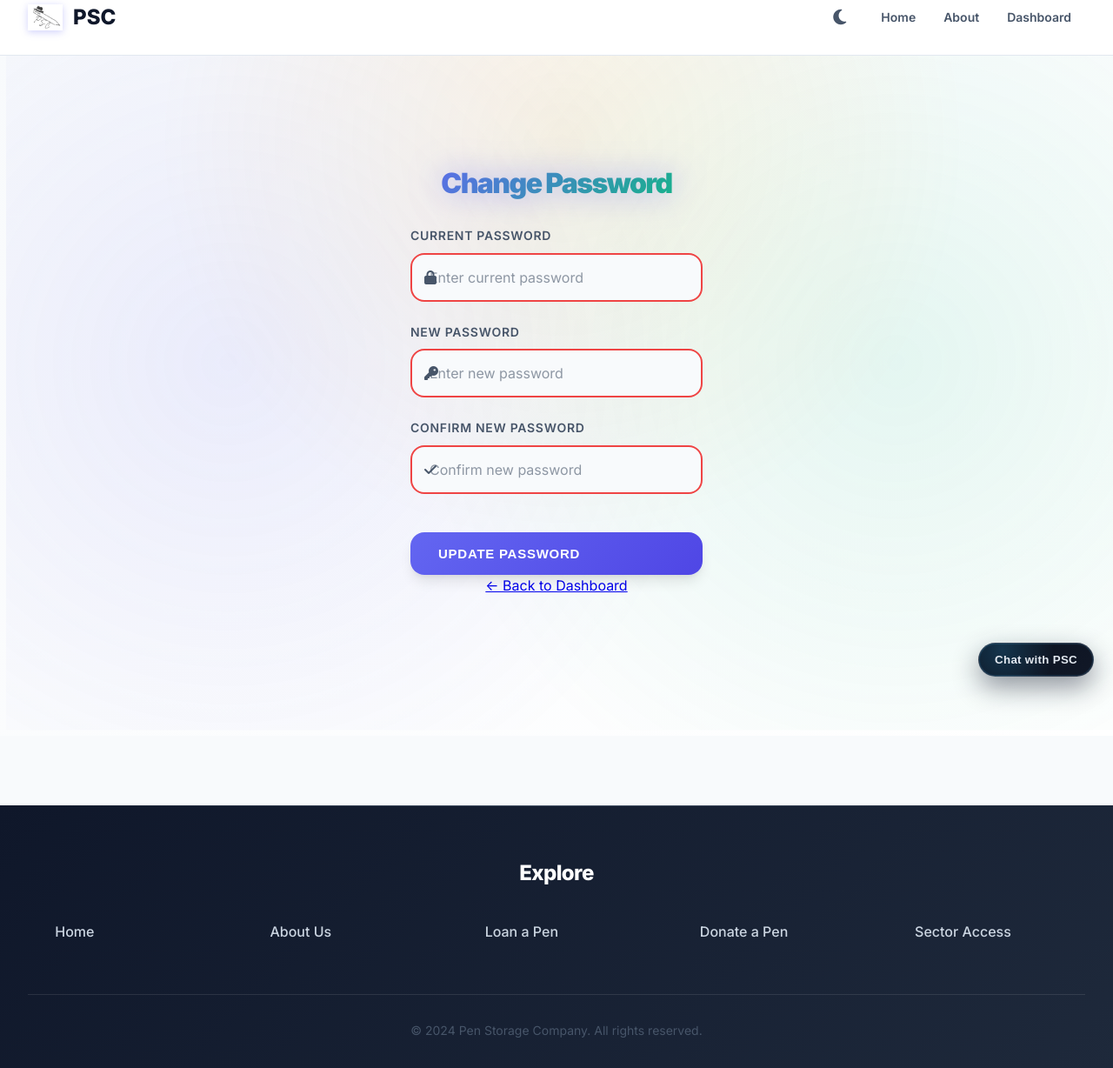
After one commit to the-kitten-strikes-back/psc-official, a Flask app: page /change-password in a window 1280 px wide. The commit adds this page. Shown: the whole page at 87% size. Run offline with Flask 3, Linux system fonts and the light colour scheme; the visitor is signed in with stand-in values (Sample User, id 1).

Commit message:
added change password route

```diff
--- a/app.py
+++ b/app.py
@@ -1268,6 +1268,36 @@ def logout():
     logout_user()
     return redirect(url_for("login"))
 
+@app.route("/change-password", methods=["GET", "POST"])
+@login_required
+def change_password():
+    if request.method == "POST":
+        current_password = request.form.get("current_password")
+        new_password = request.form.get("new_password")
+        confirm_password = request.form.get("confirm_password")
+
+        if not current_password or not new_password or not confirm_password:
+            return render_template("change_password.html", error="All fields are required.")
+
+        if not check_password_hash(current_user.password, current_password):
+            return render_template("change_password.html", error="Current password is incorrect.")
+
+        if new_password != confirm_password:
+            return render_template("change_password.html", error="New passwords do not match.")
+
+        if len(new_password) < 6:
+            return render_template("change_password.html", error="New password must be at least 6 characters.")
+
+        if current_password == new_password:
+            return render_template("change_password.html", error="New password must be different from your current password.")
+
+        current_user.password = generate_password_hash(new_password, method="pbkdf2:sha256")
+        db.session.commit()
+
+        return render_template("change_password.html", success="Password changed successfully!")
+
+    return render_template("change_password.html")
+
 @app.route("/google3e4f534e8aec0991.html")
 def google_verify():
     return render_template("google3e4f534e8aec0991.html")
--- /dev/null
+++ b/templates/change_password.html
@@ -0,0 +1,122 @@
+<!DOCTYPE html>
+<html lang="en">
+<head>
+    <meta charset="UTF-8">
+    <meta name="viewport" content="width=device-width, initial-scale=1.0">
+    <title>PSC | Change Password</title>
+    <link rel="stylesheet" href="{{ url_for('static', filename='styles.css') }}">
+  <link rel="stylesheet" href="{{ url_for('static', filename='chatbot.css') }}">
+</head>
+<body>
+  <header>
+    <nav>
+      <div class="nav-container">
+        <a href="{{ url_for('home') }}" class="logo">
+          <img src="{{ url_for('static', filename='logo.png') }}" alt="PSC Logo">
+          PSC
+        </a>
+        <div style="display: flex; align-items: center; gap: 1rem;">
+          <button id="theme-toggle" class="theme-toggle" aria-label="Toggle theme">
+            <i class="fas fa-moon"></i>
+          </button>
+          <ul class="nav-links">
+            <li><a href="{{ url_for('home') }}">Home</a></li>
+            <li><a href="{{ url_for('about') }}">About</a></li>
+            <li><a href="{{ url_for('dashboard') }}">Dashboard</a></li>
+          </ul>
+        </div>
+      </div>
+    </nav>
+  </header>
+
+    <main>
+        <div class="main-content">
+            <div class="login-container fade-in-up">
+                <h1 style="font-size: 2rem; margin-bottom: 30px;">Change Password</h1>
+                {% if error %}
+                <div style="background: #fee2e2; border: 2px solid #ef4444; border-radius: 12px; padding: 16px; margin-bottom: 24px; color: #991b1b; font-weight: 500;">
+                    ⚠️ {{ error }}
+                </div>
+                {% endif %}
+                {% if success %}
+                <div style="background: #dcfce7; border: 2px solid #22c55e; border-radius: 12px; padding: 16px; margin-bottom: 24px; color: #166534; font-weight: 500;">
+                    ✓ {{ success }}
+                </div>
+                {% endif %}
+                <form method="POST" action="{{ url_for('change_password') }}">
+                    <div class="form-group">
+                        <label class="form-label" for="current_password">Current Password</label>
+                        <div class="input-wrapper">
+                            <input type="password" id="current_password" name="current_password" class="form-input" placeholder="Enter current password" required>
+                            <i class="fas fa-lock input-icon"></i>
+                        </div>
+                    </div>
+                    <div class="form-group">
+                        <label class="form-label" for="new_password">New Password</label>
+                        <div class="input-wrapper">
+                            <input type="password" id="new_password" name="new_password" class="form-input" placeholder="Enter new password" required>
+                            <i class="fas fa-key input-icon"></i>
+                        </div>
+                    </div>
+                    <div class="form-group">
+                        <label class="form-label" for="confirm_password">Confirm New Password</label>
+                        <div class="input-wrapper">
+                            <input type="password" id="confirm_password" name="confirm_password" class="form-input" placeholder="Confirm new password" required>
+                            <i class="fas fa-check input-icon"></i>
+                        </div>
+                    </div>
+                    <button type="submit" class="btn" style="margin-top: 20px; width: 100%;">Update Password</button>
+                </form>
+                <div class="login-link">
+                    <p><a href="{{ url_for('dashboard') }}">← Back to Dashboard</a></p>
+                </div>
+            </div>
+        </div>
+    </main>
+
+    <footer>
+        <div class="footer-content">
+            <h2 class="footer-title">Explore</h2>
+            <div class="footer-links">
+                <a href="/" class="footer-link">Home</a>
+                <a href="/about" class="footer-link">About Us</a>
+                <a href="/loan" class="footer-link">Loan a Pen</a>
+                <a href="/donate" class="footer-link">Donate a Pen</a>
+                <a href="/sectors" class="footer-link">Sector Access</a>
+            </div>
+            <div style="margin-top: 50px; padding-top: 30px; border-top: 1px solid rgba(255, 255, 255, 0.1); text-align: center; color: #94a3b8;">
+                <p>&copy; 2024 Pen Storage Company. All rights reserved.</p>
+            </div>
+        </div>
+    </footer>
+  <div id="psc-chatbot-root"></div>
+  <script src="{{ url_for('static', filename='chatbot.js') }}"></script>
+  <script>
+    document.addEventListener("DOMContentLoaded", () => {
+      // Theme toggle functionality
+      const themeToggle = document.getElementById('theme-toggle');
+      const html = document.documentElement;
+
+      // Load saved theme
+      const savedTheme = localStorage.getItem('theme') || 'light';
+      html.setAttribute('data-theme', savedTheme);
+      updateThemeIcon(savedTheme);
+
+      themeToggle.addEventListener('click', () => {
+        const currentTheme = html.getAttribute('data-theme');
+        const newTheme = currentTheme === 'light' ? 'dark' : 'light';
+
+        html.setAttribute('data-theme', newTheme);
+        localStorage.setItem('theme', newTheme);
+        updateThemeIcon(newTheme);
+      });
+
+      function updateThemeIcon(theme) {
+        const icon = themeToggle.querySelector('i');
+        icon.className = theme === 'light' ? 'fas fa-moon' : 'fas fa-sun';
+      }
+    });
+  </script>
+  <script src="{{ url_for('static', filename='easter_eggs.js') }}"></script>
+</body>
+</html>
--- a/templates/dashboard.html
+++ b/templates/dashboard.html
@@ -254,6 +254,11 @@
                         <p>General chat, newsletter archive, games, famous pens, and region pages are all live.</p>
                         <a class="mini-link" href="{{ url_for('community') }}">Enter hub</a>
                     </div>
+                    <div class="update-card">
+                        <h3>Account Settings</h3>
+                        <p>Update your password and manage your account security settings.</p>
+                        <a class="mini-link" href="{{ url_for('change_password') }}">Change password</a>
+                    </div>
                 </div>
 
             <div class="leaderboards">
```
